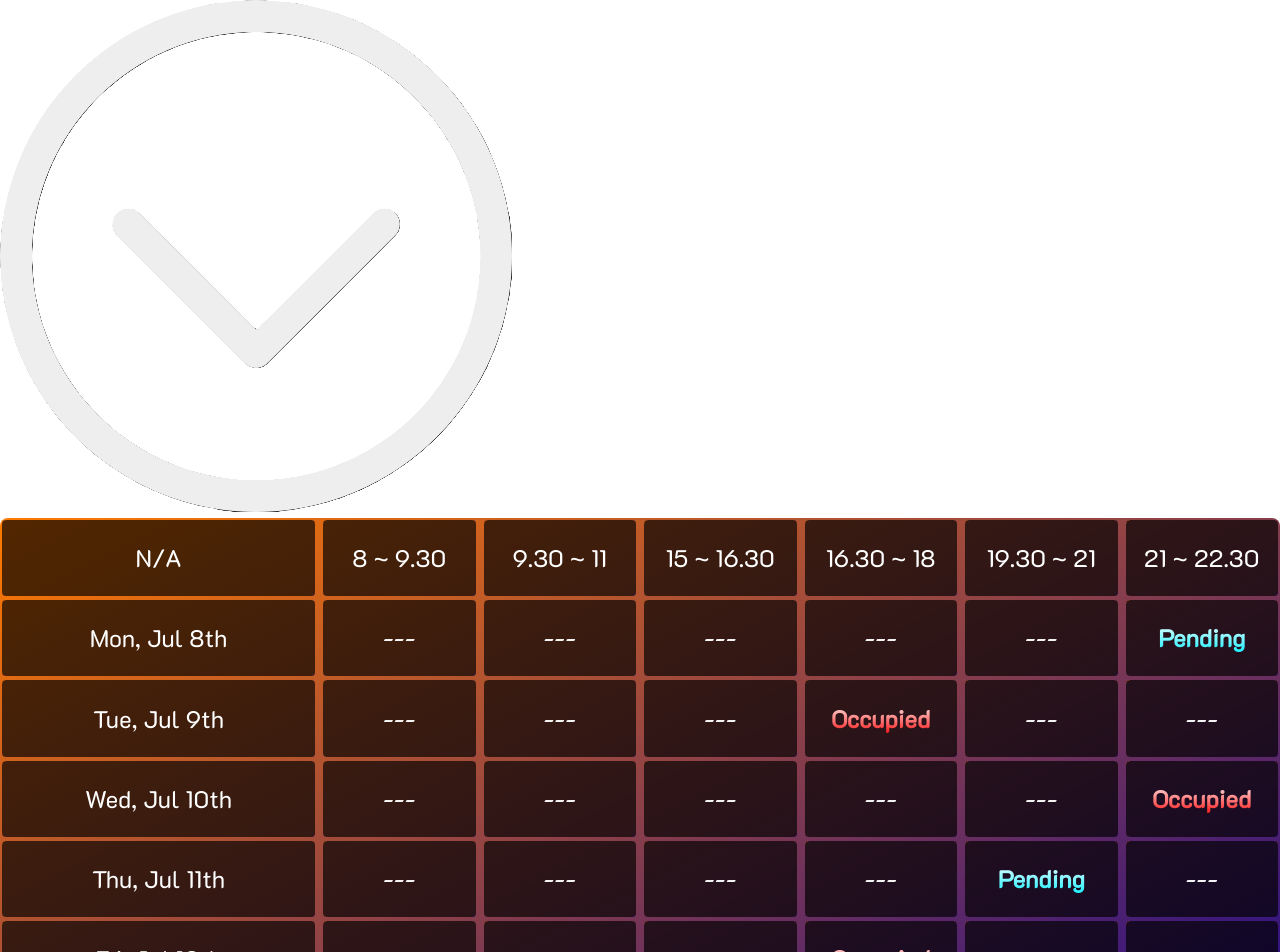
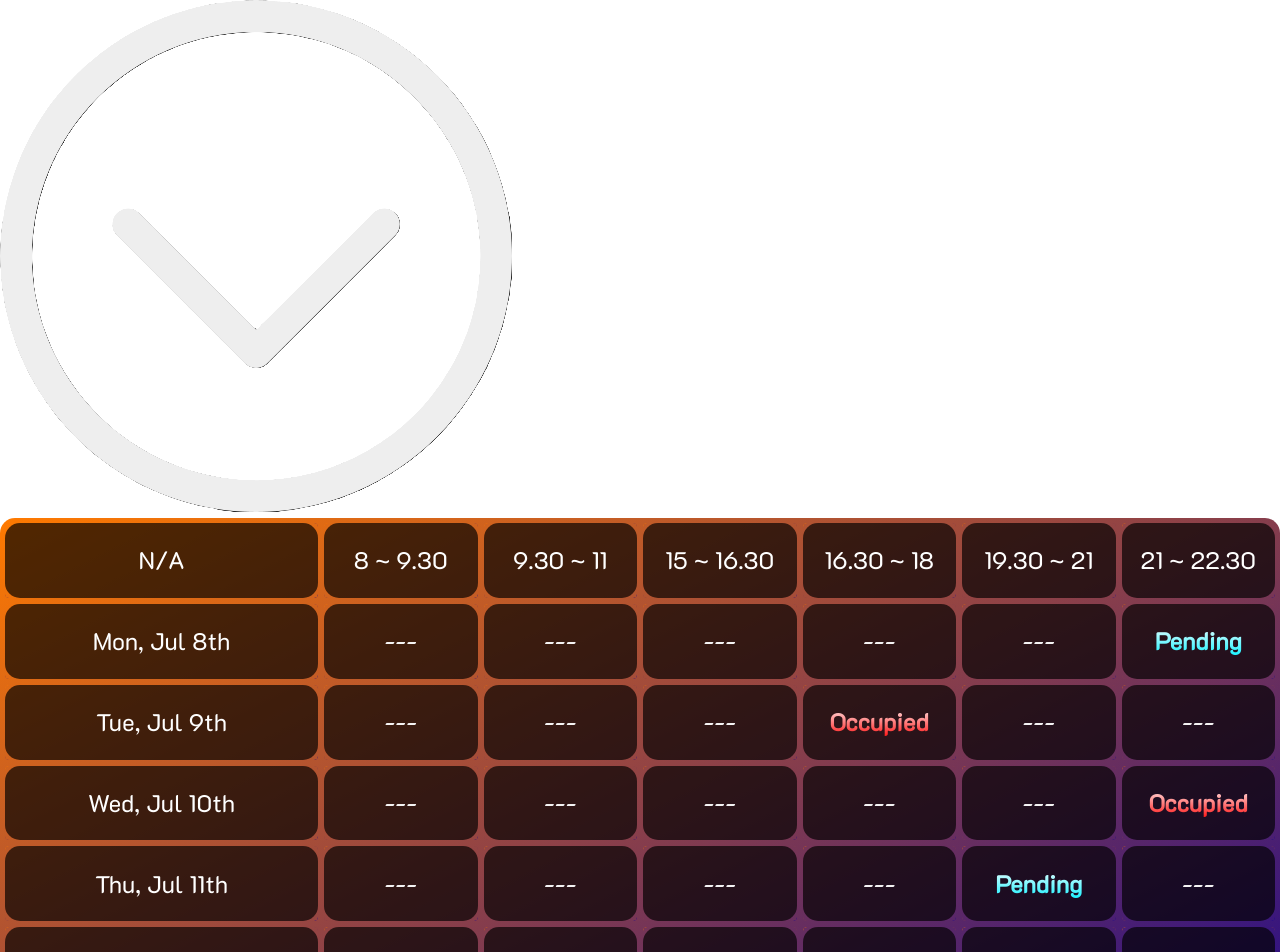
Before and after one commit to vochanhtin139/PORTFOLIO-CALENDAR, a React (Vite) app: page / in a window 1280 px wide. Shown: the top 952 px of the page. Built offline with nearby package versions, Linux system fonts and the light colour scheme.

Commit message:
done calendar table

```diff
--- a/src/CalendarView.tsx
+++ b/src/CalendarView.tsx
@@ -13,12 +13,13 @@ const Item = styled(Sheet)(({ theme }) => ({
   color: "#FFFFFF",
   fontFamily: "K2D",
   fontSize: 24,
-  height: "calc((100vh - 24px - 36px - 16px) / 9.5)",
+  height: "calc((100vh - 24px - 36px - 16px) / 9.67)",
   textAlign: "center",
   display: "flex",
   justifyContent: "center",
   alignItems: "center",
-  borderRadius: 4, // Adjust for rounded corners
+  margin: 3,
+  borderRadius: 15, // Adjust for rounded corners,
   "&::before": {
     content: '""',
     position: "absolute",
@@ -71,7 +72,7 @@ const days = [
 const CalendarContainer = styled("div")`
   background: linear-gradient(to bottom right, #FF7A00, #0C0099); /* Adjust the gradient */
   padding: 2px; /* Adjust the spacing */
-  border-radius: 8px; /* Adjust for rounded corners */
+  border-radius: 15px; /* Adjust for rounded corners */
 `;
 
 const CalendarView = (props: any) => {
@@ -82,7 +83,7 @@ const CalendarView = (props: any) => {
           display: none; /* For Chrome, Safari, and Opera */
         }
       `}</style>
-      <Grid container spacing={1} sx={{ flexGrow: 1 }}>
+      <Grid container sx={{ flexGrow: 1 }}>
         {[
           "N/A",
           "8 ~ 9.30",
@@ -101,7 +102,7 @@ const CalendarView = (props: any) => {
       </Grid>
 
       {days.map((day, dayIndex) => (
-        <Grid container spacing={1} sx={{ flexGrow: 1 }} key={dayIndex}>
+        <Grid container sx={{ flexGrow: 1 }} key={dayIndex}>
           <Grid xs={3}>
             <Item>{day.day}</Item>
           </Grid>
```
